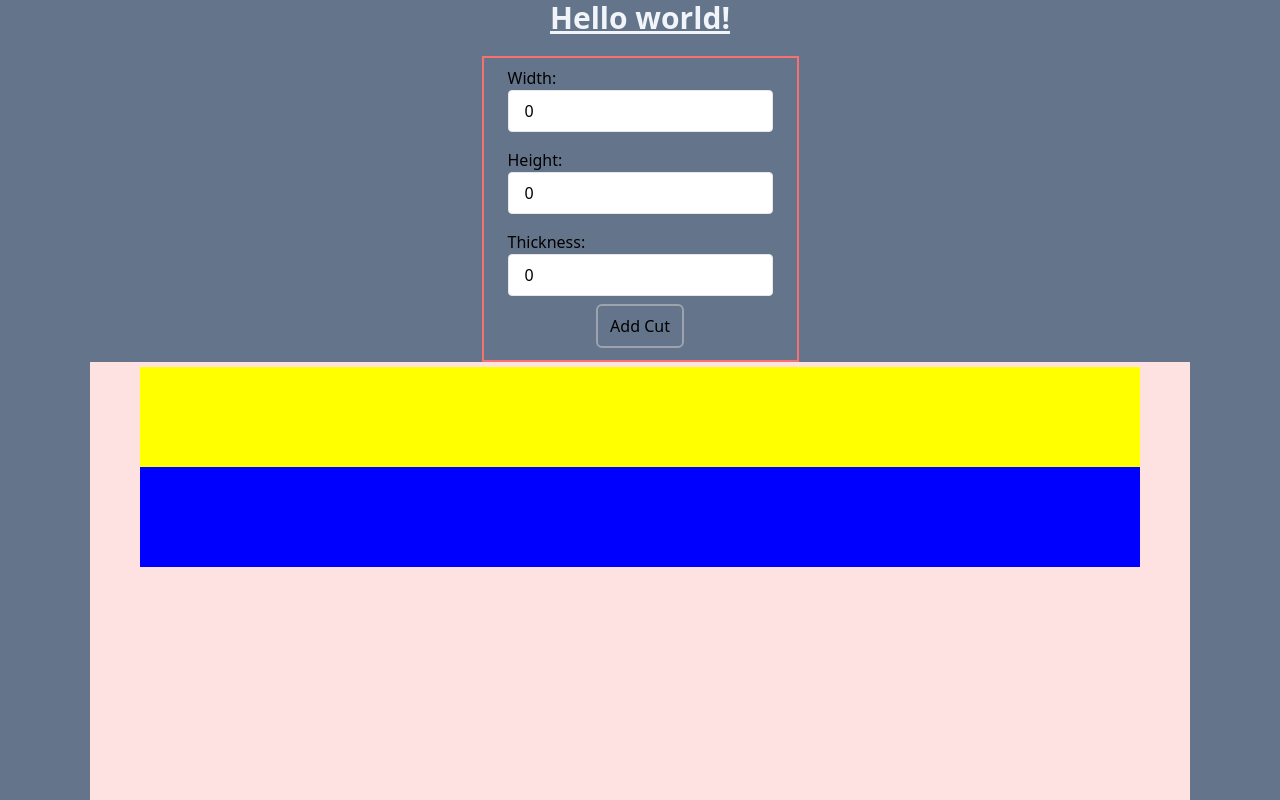
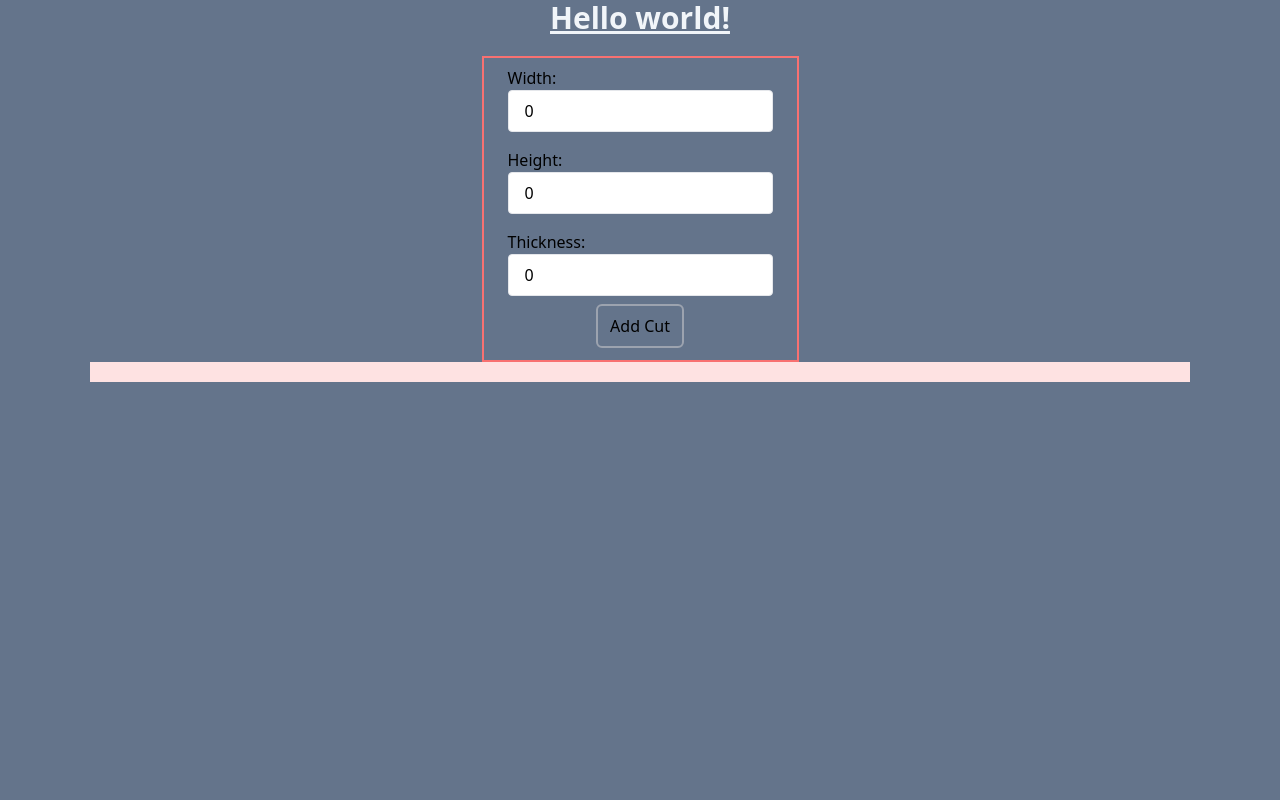
Before and after one commit to lukeNorris1/lumber-calculator, a React (Vite) app: page / in a window 1280 px wide. Shown: the top 800 px of the page. Built offline with nearby package versions, Linux system fonts and the light colour scheme.

Commit message:
added visual boards when new cut is added to list

```diff
--- a/src/App.tsx
+++ b/src/App.tsx
@@ -1,4 +1,4 @@
-import { MouseEvent, useState } from "react";
+import { MouseEvent, useEffect, useState } from "react";
 import AddWoodCut from "./components/AddWoodCut";
 
 type rect = {
@@ -20,16 +20,14 @@ type woodCut = {
 function App() {
   console.log("re-render");
   const [woodCutList, setWoodCutList] = useState<woodCut[]>([]);
+  const [error, setError] = useState("");
 
 
-  const [error, setError] = useState("");
+  useEffect(() => {
+    console.log(`wood cut list lenght: ${woodCutList.length}`)
 
-  const [rectParam, setRectParam] = useState<rect>({
-    start: { x: 0, y: 0 },
-    radius: 100,
-    width: 1000,
-    height: 1000,
-  });
+  }, [woodCutList])
+
 
   function addWoodCut(width: number, height: number, thickness: number) {
     setWoodCutList([...woodCutList, { width: width, height: height, thickness: thickness }]);
@@ -105,12 +103,15 @@ function App() {
         );
       })}
       <svg
-        width={rectParam.width + 100}
-        height={rectParam.height}
+        width={1000 + 100}
+        height={(woodCutList.length * 100) + 20}
         className="bg-red-100"
       >
-        <rect width="1000" height="100" x="50" y="5" fill="yellow" />
-        <rect width="1000" height="100" x="50" y="105" fill="blue" />
+        {woodCutList.map((_, index) => {
+        return (
+          <rect width="1000" height={95} x="50" y={(index * 100) + 5} fill={index % 2 == 0 ? "red" : "green"} />
+        );
+      })}
       </svg>
     </div>
   );
--- a/src/components/AddWoodCut.tsx
+++ /dev/null
@@ -1,49 +0,0 @@
-import { useState } from "react";
-
-type woodCut = {
-  width: number;
-  height: number;
-  thickness: number;
-};
-
-export default function AddWoodCut({addWoodCut}) {
-  const [woodCut, setWoodCut] = useState();
-
-  function submitHandler(e: React.MouseEvent<HTMLButtonElement, MouseEvent>) {
-    e.preventDefault();
-    addWoodCut({width: 50, height: 50, thickness: 50});
-  }
-  return (
-    <div>
-      <form className="flex flex-col justify-center mt-5 border-solid border-2 border-red-400 [&>*]:py-2 px-4 items-center  [&>*]:[&>*]:px-2 text-black">
-        <div className="flex flex-col">
-          <div className="flex flex-col items-start">
-            <p>Width:</p>
-            <input
-              className="px-4 py-2 border rounded"
-              type="number"
-              placeholder="Input 1"
-            />
-          </div>
-          <div className="flex flex-col items-start mt-4">
-            <p>Height:</p>
-            <input
-              className="px-4 py-2 border rounded"
-              type="number"
-              placeholder="Input 2"
-            />
-          </div>
-          <div className="flex flex-col items-start mt-4">
-            <p>Thickness:</p>
-            <input
-              className="px-4 py-2 border rounded"
-              type="number"
-              placeholder="Input 3"
-            />
-          </div>
-        </div>
-        <button className="border-solid border-2 border-gray-400 rounded-md p-3 mb-3" onClick={(e) => submitHandler(e)}> Click me</button>
-      </form>
-    </div>
-  );
-}
```
